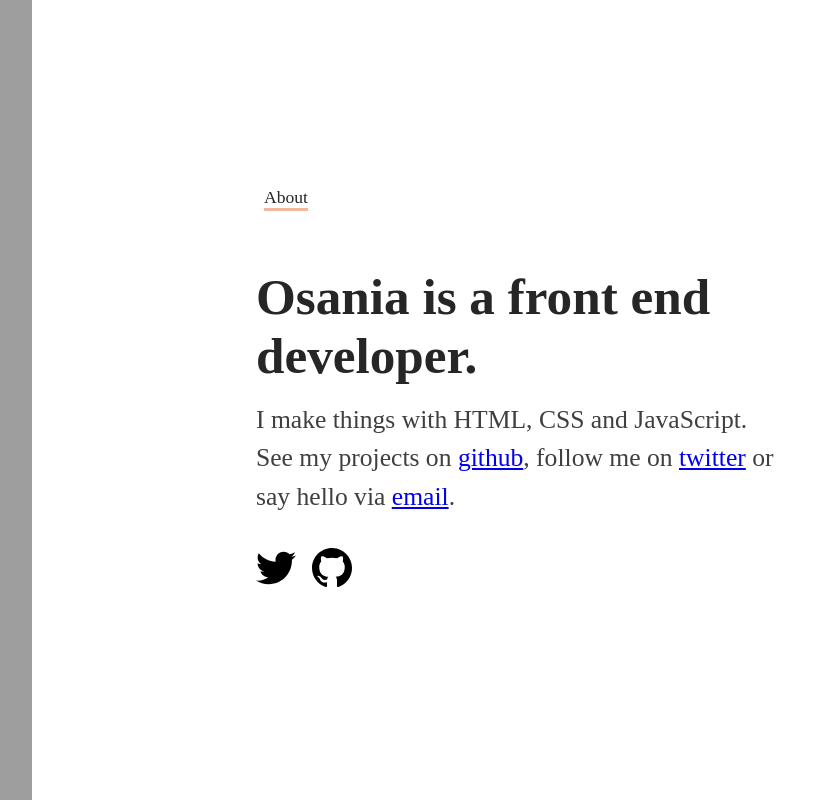
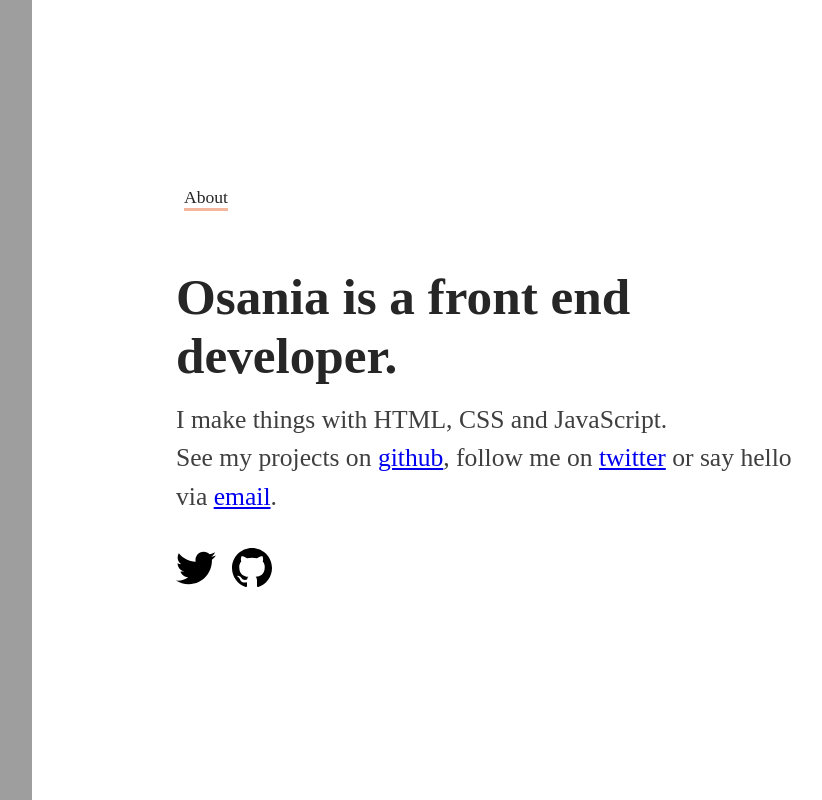
Before and after one commit to san00/Portfolio-site, a website: page src/index.html in a window 1280 px wide. Shown: the whole page, without its empty margins (416-1238 px from the left). Drawn offline with nearby package versions, Linux system fonts and the light colour scheme; files that its build step writes are made by us from their sources; grey boxes are pictures that could not be loaded.

Commit message:
Adjust text position

```diff
--- a/src/sass/style.scss
+++ b/src/sass/style.scss
@@ -151,7 +151,7 @@ html {
     }
     .about {
         flex: 2;
-        margin: auto 3rem 12rem 8rem;
+        margin: auto 3rem 12rem 3rem;
         padding: 1rem;
     }
 
```
Also changed, not shown: dist/css/style.css.
